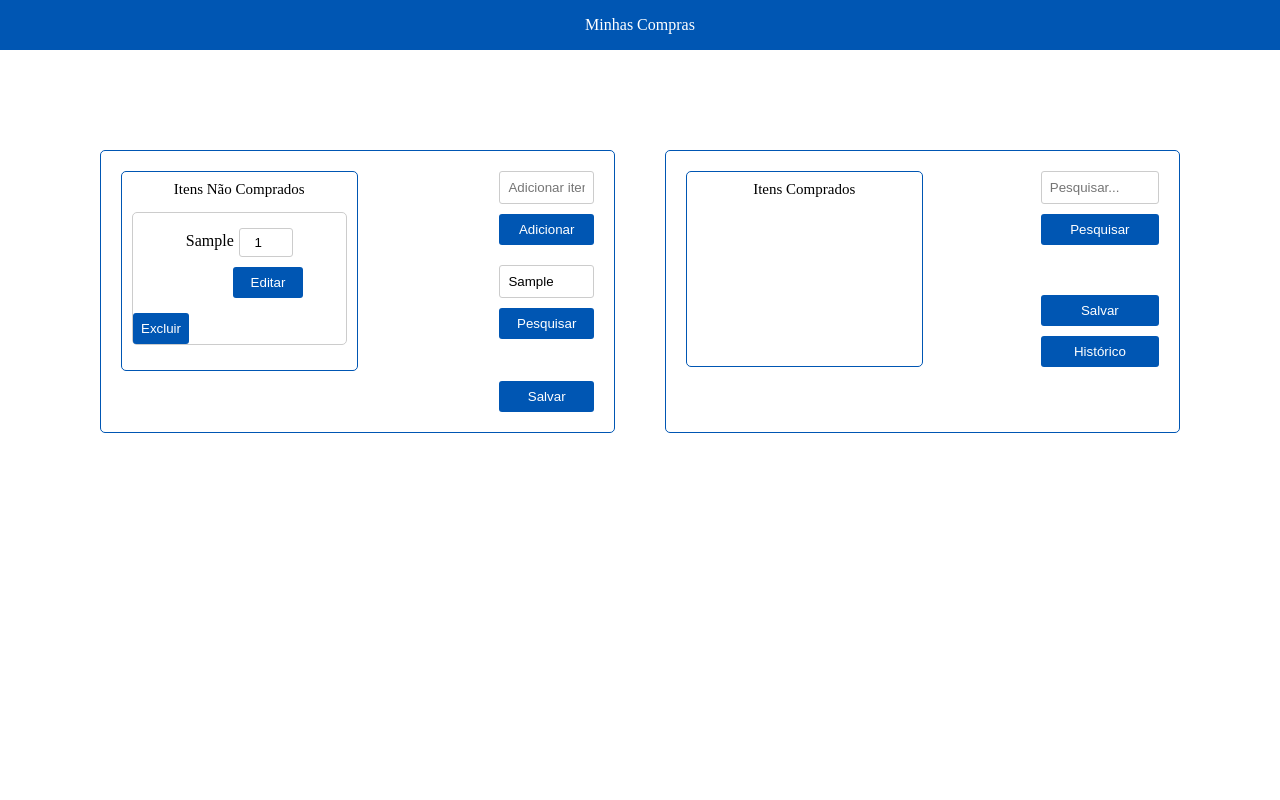
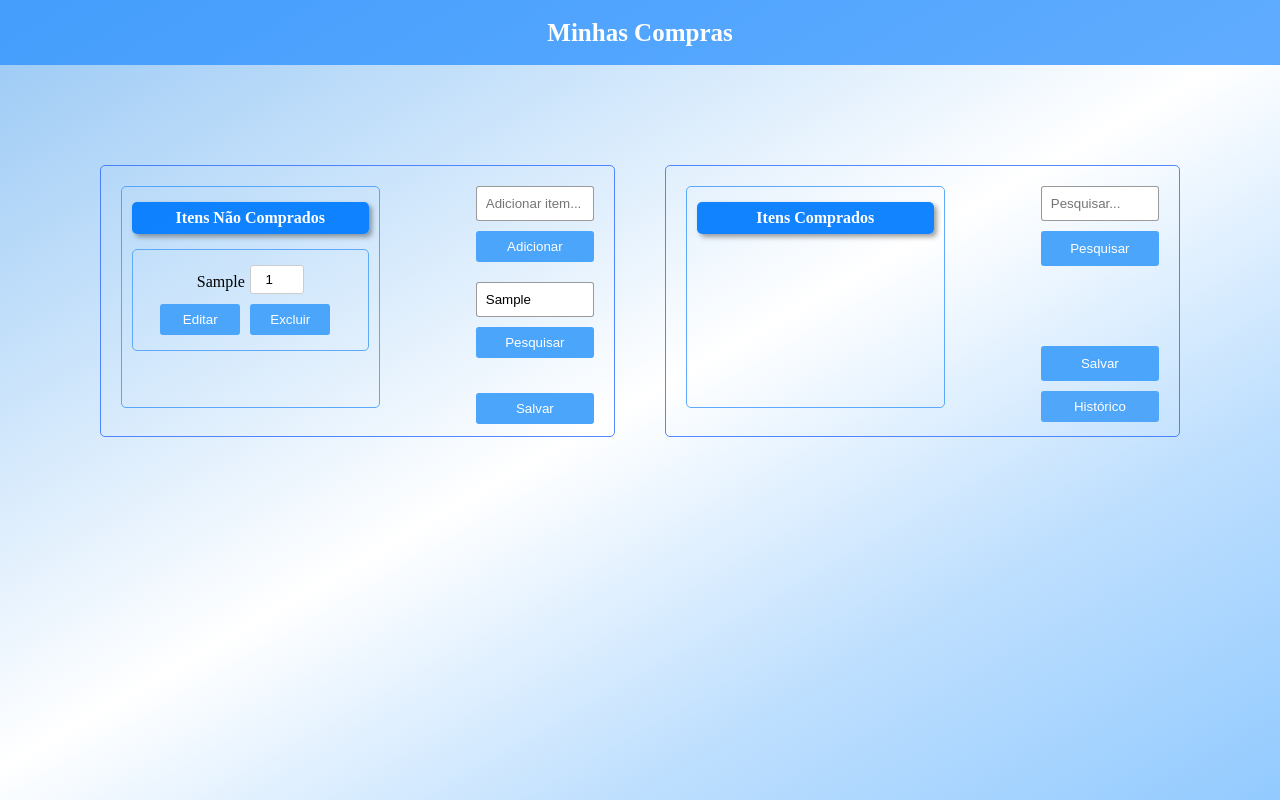
Before and after one commit to Victorsb22/ListaDeCompras, a plain HTML site: page index.html in a window 1280 px wide. Both pictures are taken after typing "Sample", "Sample" into the empty fields and a click on the button "Adicionar". Drawn offline with Linux system fonts and the light colour scheme.

Commit message:
Atualização

```diff
--- a/index.html
+++ b/index.html
@@ -24,9 +24,9 @@
                     <button id="buttonAdicionar" onclick="addItem()">Adicionar</button>
                     <input type="text" id="itemInput" placeholder="Pesquisar...">
                     <button id="searchInput" onclick="searchItems()">Pesquisar</button>
+                    <button id="salvarComprar" onclick="saveShoppingList()">Salvar</button>
                 </div>
             </div>
-            <button id="salvarComprar" onclick="saveShoppingList()">Salvar</button>
         </div>
         <div class="container2">
             <div class="boxes">
@@ -36,7 +36,7 @@
                 </div>
                 <div class="itemComprado">
                     <input type="text" id="itemInput" placeholder="Pesquisar...">
-                    <button id="searchInput" onclick="searchItems()">Pesquisar</button>
+                    <button id="searchInput2" onclick="searchItems()">Pesquisar</button>
                     <button id="salvarComprar2" onclick="saveShoppingList()">Salvar</button>
                     <div class="botaoHistorico">
                         <button onclick="goToShoppingHistory()" id="historyButton">Histórico</button>
--- a/reset.css
+++ b/reset.css
@@ -1,24 +1,4 @@
 
-html, body, div, span, applet, object, iframe,
-h1, h2, h3, h4, h5, h6, p, blockquote, pre,
-a, abbr, acronym, address, big, cite, code,
-del, dfn, em, img, ins, kbd, q, s, samp,
-small, strike, strong, sub, sup, tt, var,
-b, u, i, center,
-dl, dt, dd, ol, ul, li,
-fieldset, form, label, legend,
-table, caption, tbody, tfoot, thead, tr, th, td,
-article, aside, canvas, details, embed,
-figure, figcaption, footer, header, hgroup,
-menu, nav, output, ruby, section, summary,
-time, mark, audio, video {
-    margin: 0;
-    padding: 0;
-    border: 0;
-    font-size: 100%;
-    font: inherit;
-    vertical-align: baseline;
-}
 article, aside, details, figcaption, figure,
 footer, header, hgroup, menu, nav, section {
     display: block;
--- a/scripthistorico.js
+++ b/scripthistorico.js
@@ -3,7 +3,6 @@ document.addEventListener("DOMContentLoaded", function() {
     var purchasedItems = localStorage.getItem("purchasedItems");
     var items = purchasedItems ? JSON.parse(purchasedItems) : [];
 
-    // Exibir os itens da lista de compras comprados
     items.forEach(function(item) {
         var div = document.createElement("div");
         div.classList.add("history-item");
--- a/stylehistorico.css
+++ b/stylehistorico.css
@@ -1,8 +1,9 @@
 body {
-    font-family: Arial, sans-serif;
+
     margin: 0;
     padding: 0;
-    background-color: #f4f4f4;
+    background: linear-gradient(-150deg, rgb(151, 199, 244), rgb(201, 227, 251), #ffff, rgb(190, 223, 254), rgb(146, 202, 255));
+    height: 100vh;
 }
 
 header {
@@ -29,21 +30,9 @@ header {
     height: 30px;
 }
 
-footer {
-    background-color: #333;
-    padding: 1px;
-    text-align: center;
-    position: fixed;
-    bottom: 0;
-    width: 100%;
-    color: white;
-    font-size: 13px;
-}
-
 #shoppingHistoryContainer {
     max-width: 500px;
     margin: 50px auto;
-    padding: 20px;
     border: 1px solid #0056b3;
     border-radius: 5px;
     box-shadow: 0 2px 5px rgba(0, 0, 0, 0.1);
@@ -52,71 +41,35 @@ footer {
 .history-item{
     display: flex;
     flex-direction: column;
-    margin-left: 100px;
+    margin-left: 50px;
     border-radius: 5px;
     border: 1px solid #ccc;
     margin-bottom: 10px;
-    width: 60%;
+    width: 80%;
 }
 p {
-    font-family: 'Segoe UI', Tahoma, Geneva, Verdana, sans-serif;
     margin-left: 10px;
-
 }
 h2 {
-    font-family: 'Segoe UI', Tahoma, Geneva, Verdana, sans-serif;
+    font-size: 20px;
     margin-left: 10px;
     text-align: left;
     margin-top: 15px;
-    color: #333;
+    color: #3a3a3a;
     margin-bottom: 0;
 }
 
 #shoppingHistory {
     list-style-type: none;
     padding: 0;
+    display: column;
 }
-
-.shopping-item {
-    padding: 15px;
-    margin-bottom: 15px;
-    border: 1px solid #ccc;
-    border-radius: 5px;
-    background-color: #f9f9f9;
-    box-shadow: 0 2px 5px rgba(0, 0, 0, 0.1);
-}
-
-.shopping-item p {
-    margin: 0;
-}
-
-.shopping-item .item-name {
-    font-weight: bold;
-    color: #333;
-}
-
-.shopping-item .item-quantity {
-    color: #888;
-}
-
-.shopping-item .item-date {
-    color: #888;
-    font-style: italic;
-}
-
-.shopping-item .item-actions {
-    margin-top: 10px;
-}
-
-.shopping-item .item-actions button {
-    padding: 5px 10px;
-    border: none;
-    background-color: #007bff;
-    color: white;
-    border-radius: 3px;
-    cursor: pointer;
-}
-
-.shopping-item .item-actions button:hover {
+#shoppingHistoryContainer .title{
+    border-radius: 8px;
+    margin-left: 18px;
+    text-align: center;
+    padding: 8px;
+    width: 90%;
+    color: #fff;
     background-color: #0056b3;
 }
--- a/styleindex.css
+++ b/styleindex.css
@@ -1,15 +1,20 @@
-body {
+*{
     margin: 0;
     padding: 0;
 }
+body {
+    background: linear-gradient(150deg, rgb(151, 199, 244), rgb(201, 227, 251), #ffff, rgb(190, 223, 254), rgb(146, 202, 255));
+    height: 100vh;
+}
 
 h1 {
-    background-color: #0056b3;
+    background-color: #2990ffbe;
     color: white;
     display: flex;
     justify-content: center;
     align-items: center;
-    height: 50px;
+    padding: 20px;
+    font-size: 25px;
 }
 
 .geral {
@@ -18,10 +23,11 @@ h1 {
     gap: 50px;
 }
 
+
 .container {
     width: 45%;
     padding: 20px;
-    border: 1px solid #0056b3;
+    border: 1px solid #316efdd1;
     border-radius: 5px;
     display: flex;
     flex-direction: column;
@@ -29,20 +35,20 @@ h1 {
 .container2 {
     width: 45%;
     padding: 20px;
-    border: 1px solid #0056b3;
+    border: 1px solid #316efdd1;
     border-radius: 5px;
     display: flex;
     flex-direction: column;
 }
 .itemNaoComprado {
-    width: 20%;
+    width: 25%;
     display: grid;
     height: 200px;
 
 }
 .itemComprado {
     width: 25%;
-    display: grid;
+    height: 200px;
 
 }
 #itemInput {
@@ -51,9 +57,9 @@ h1 {
 
 input[type="text"] {
     width: calc(100% - 20px);
-    padding: 8px;
+    padding: 9px;
     margin-bottom: 10px;
-    border: 1px solid #ccc;
+    border: 1px solid #57575799;
     border-radius: 3px;
     box-sizing: border-box;
 }
@@ -61,7 +67,7 @@ input[type="text"] {
 button {
     padding: 8px;
     border: none;
-    background-color: #0056b3;
+    background-color: rgb(74, 165, 251);
     color: white;
     border-radius: 3px;
     cursor: pointer;
@@ -70,22 +76,24 @@ button:hover {
     background-color: #027cff;
 }
 
-#salvarComprar{
-    margin-top: 10px;
-    margin-left: 80%;
-}
 #salvarComprar:hover{
     background-color: rgb(105, 249, 105);
 }
 #salvarComprar2{
     width: 100%;
+    height: 35px;
 }
 #salvarComprar2:hover{
     background-color: rgb(105, 249, 105);
 }
 #searchInput{
     width: 100%;
-    margin-bottom: 50px;
+    margin-bottom: 35px;
+}
+#searchInput2{
+    width: 100%;
+    height: 35px;
+    margin-bottom: 80px;
 }
 
 #buttonAdicionar {
@@ -102,7 +110,7 @@ button:hover {
     padding: 8px;
     float: right;
     border: none;
-    background-color: #0056b3;
+    background-color: rgb(80, 167, 249);
     width: 100%;
 }
 #historyButton:hover{
@@ -112,21 +120,28 @@ button:hover {
 .boxes {
     display: flex;
     justify-content: space-between;
+    margin-bottom: 30px;
 }
 
 .box {
     width:50% ;
     padding: 10px;
-    border: 1px solid #0056b3;
+    border: 1px solid #3f9afad3;
     border-radius: 5px;
-    box-sizing: border-box;
     height: 100%;
+    margin-bottom: ;
 }
 
 .box h2 {
-    margin-top: 0;
+    margin-top: 5px;
     text-align: center;
-    font-size: 15px;
+    font-size: 16px;
+    background-color: #007bffec;
+    color: #fff;
+    padding: 8px;
+    border-radius: 5px;
+    box-shadow: 3px 3px 5px rgba(68, 68, 68, 0.514);
+
 }
 
 .list {
@@ -142,8 +157,9 @@ button:hover {
 }
 
 .item-text {
-    margin-top: 5px;
-    margin-right: 5px ;
+    display: flex;
+    align-items: center;
+    cursor: pointer;
 }
 
 .quantity {
@@ -170,10 +186,10 @@ button.delete-item {
     margin-top: 15px;
     display: flex;
     justify-content: center;
+    gap: 5px;
 }
 .edit-button {
-    margin-left: 100px;
-    width: 70px;
+    width: 80px;
     margin-right: 10px;
     margin-bottom: 15px;
 }
@@ -181,9 +197,19 @@ button.delete-item {
     display: flex;
     flex-direction: column;
     margin-top: 15px;
-    border: 1px solid #ccc;
+    border: 1px solid #5fa9f8;
     border-radius: 5px;
 }
 .div-button{
+    display: flex;
+    justify-content: center;
     margin-top: 5px;
 }
+.delete-button {
+    width: 80px;
+    margin-right: 10px;
+    margin-bottom: 15px;
+}
+.delete-button:hover {
+    background-color: red;
+}
```
Also changed, not shown: historico_de_compras.html (+4 -6 lines), voltar.svg (added).
